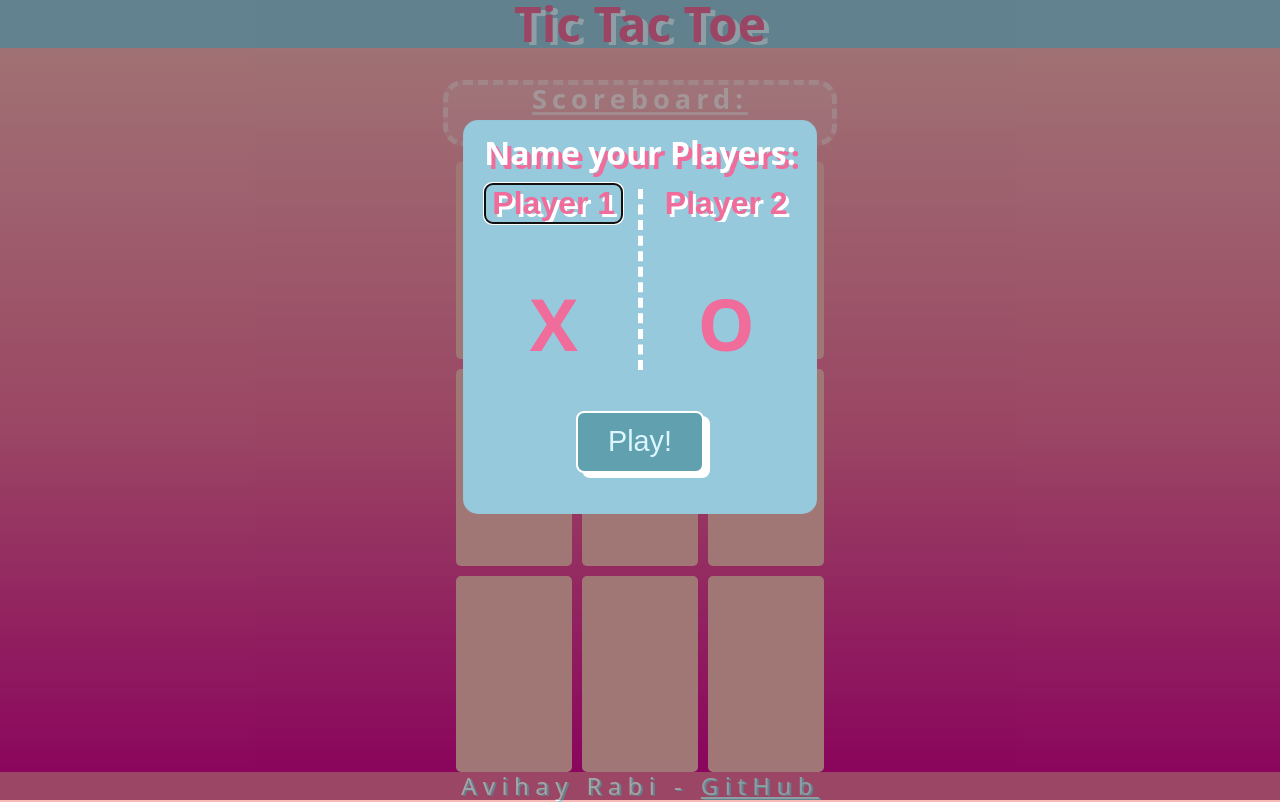
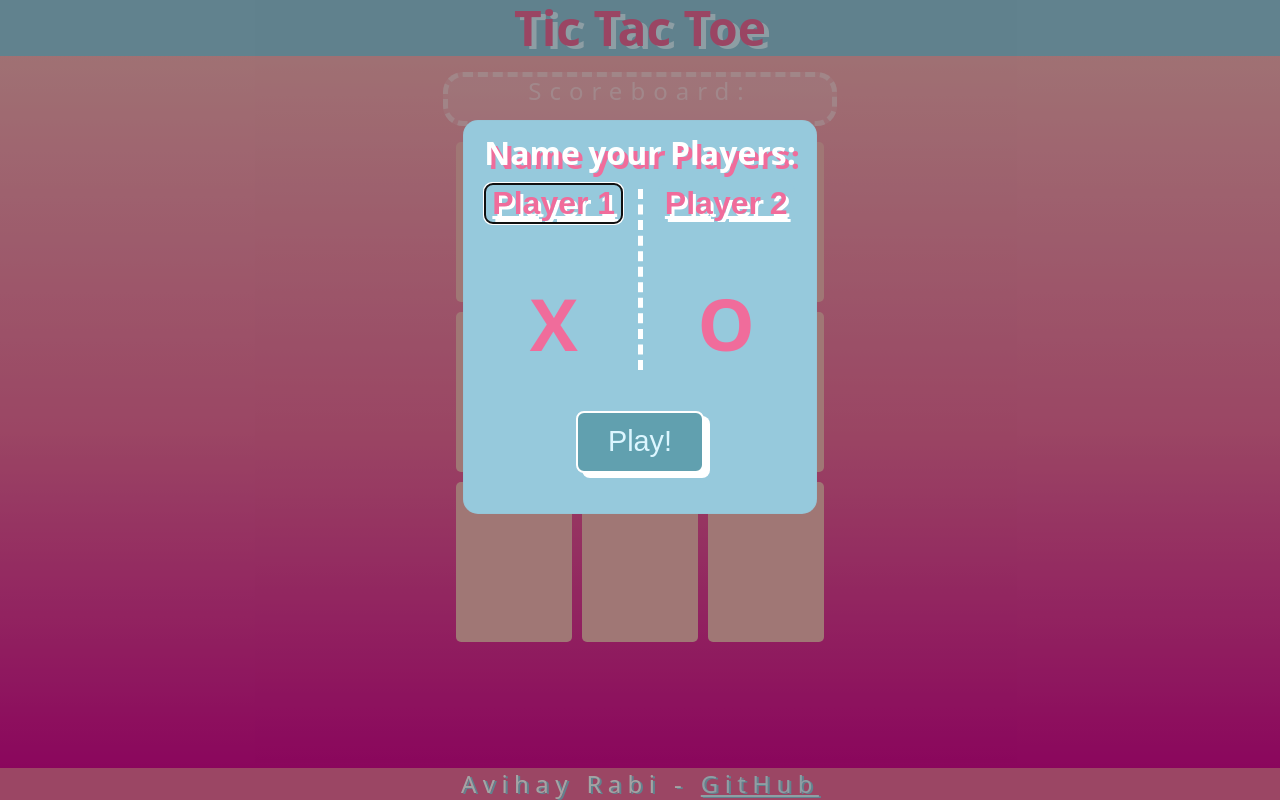
Before and after one commit to AvihayR/TicTacToe, a plain HTML site: page index.html in a window 1280 px wide. Drawn offline with Linux system fonts and the light colour scheme.

Commit message:
Change styling to fit better bigger screens

```diff
--- a/style.css
+++ b/style.css
@@ -5,7 +5,7 @@
 }
 
 body{
-    height: 100%;
+    min-height: 100%;
     width: 100%;
     display: flex;
     flex-direction: column;
@@ -25,13 +25,9 @@ main,footer{
 CSS Vars - colors:
 --------------------*/
 :root{
-    --stone: #525252;
-    --light-stone: #a8a29e;
     --melon: #F9B9B7;
     --hotpink: #F06C9B;
     --transparent-pink: #f06c9a9f;
-    --yellowpeach: #F5D491;
-    --papaya: #ff9a80;
     --skyblue: #96C9DC;
     --mineralwater: #dcf6ff;
     --moonstone: #61A0AF;
@@ -78,8 +74,9 @@ h2{
 Cards styling section:
 ---------------------*/
 main{
-    flex-grow: 1;
-    margin-top: 2rem;
+    flex: 1;
+    min-height: 100%;
+    margin-top: 1rem;
     flex-direction: column;
     justify-content: flex-start;
     align-items: center;
@@ -87,7 +84,7 @@ main{
 
 .card-container{
     display: grid;
-    height: max(45%, 32rem);
+    height: 100%;
     width: max(25%,23rem);
     grid-template-columns: repeat(3,1fr);
     gap: 10px;
@@ -95,7 +92,7 @@ main{
 
 .card{
     width: 100%;
-    height: 12.3rem;
+    height: 10rem;
     display: flex;
     flex: 1;
     font-size: 6rem;
@@ -171,6 +168,7 @@ Modal Styling:
     color: var(--hotpink);
     text-shadow: 3px 3px white;
     text-align: center;
+    text-decoration: solid underline white;
 }
 
 .player-container{
@@ -189,12 +187,11 @@ Modal Styling:
 }
 
 h2#scoreboard-header{
-    margin-bottom: 0.6rem;
-    border-bottom: 3px solid rgba(255, 255, 255, 0.514);
-    color: rgba(255, 255, 255, 0.716);
-    font-size: 1.7rem;
-    font-weight: 600;
-    letter-spacing: 5px;
+    margin: 2px;
+    color: rgba(255, 255, 255, 0.429);
+    font-size: 1.5rem;
+    font-weight: 400;
+    letter-spacing: 8px;
 }
 
 h3.modal-header{
@@ -281,7 +278,7 @@ Scoreboard styling:
 .player-card{
     display: flex;
     flex-direction: column;
-    height: 5rem;
+    height: 4rem;
     align-items: center;
     justify-content: space-around;
 }
@@ -294,9 +291,14 @@ media queries:
     header{
         display: none;
     }
+
+    main{
+        margin: 0;
+    }
+
     .card{
         width: 97%;
-        max-height: 90%;
+        height: 20vh;
     }
 
     .modal>.modal-content{
@@ -315,10 +317,6 @@ media queries:
     .player-card,.player-card>*{
         font-size: 1.5rem;
         height: 3rem;
-    }
-
-    main{
-        margin: 0;
     }
 
     .main-header{
```
